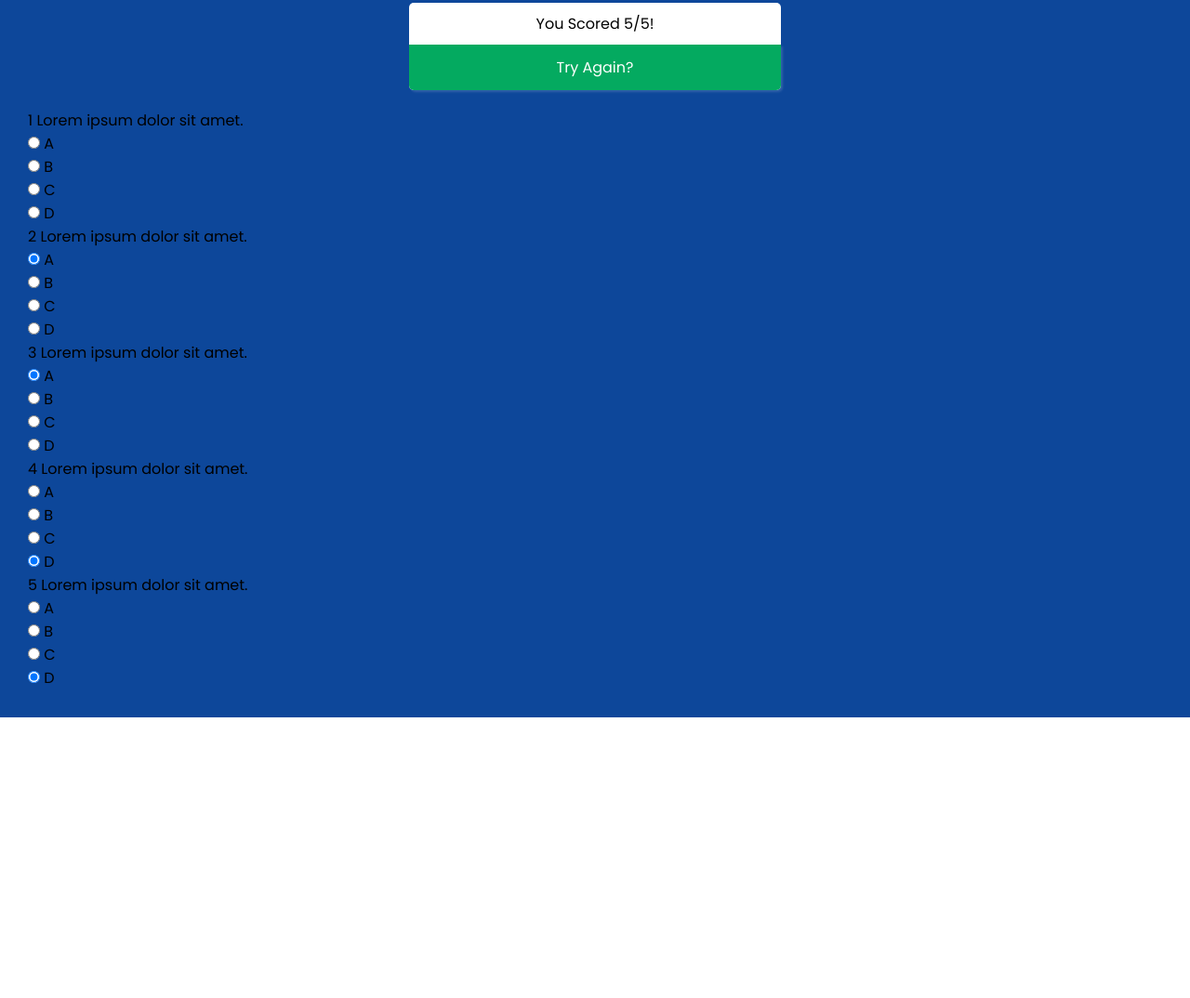
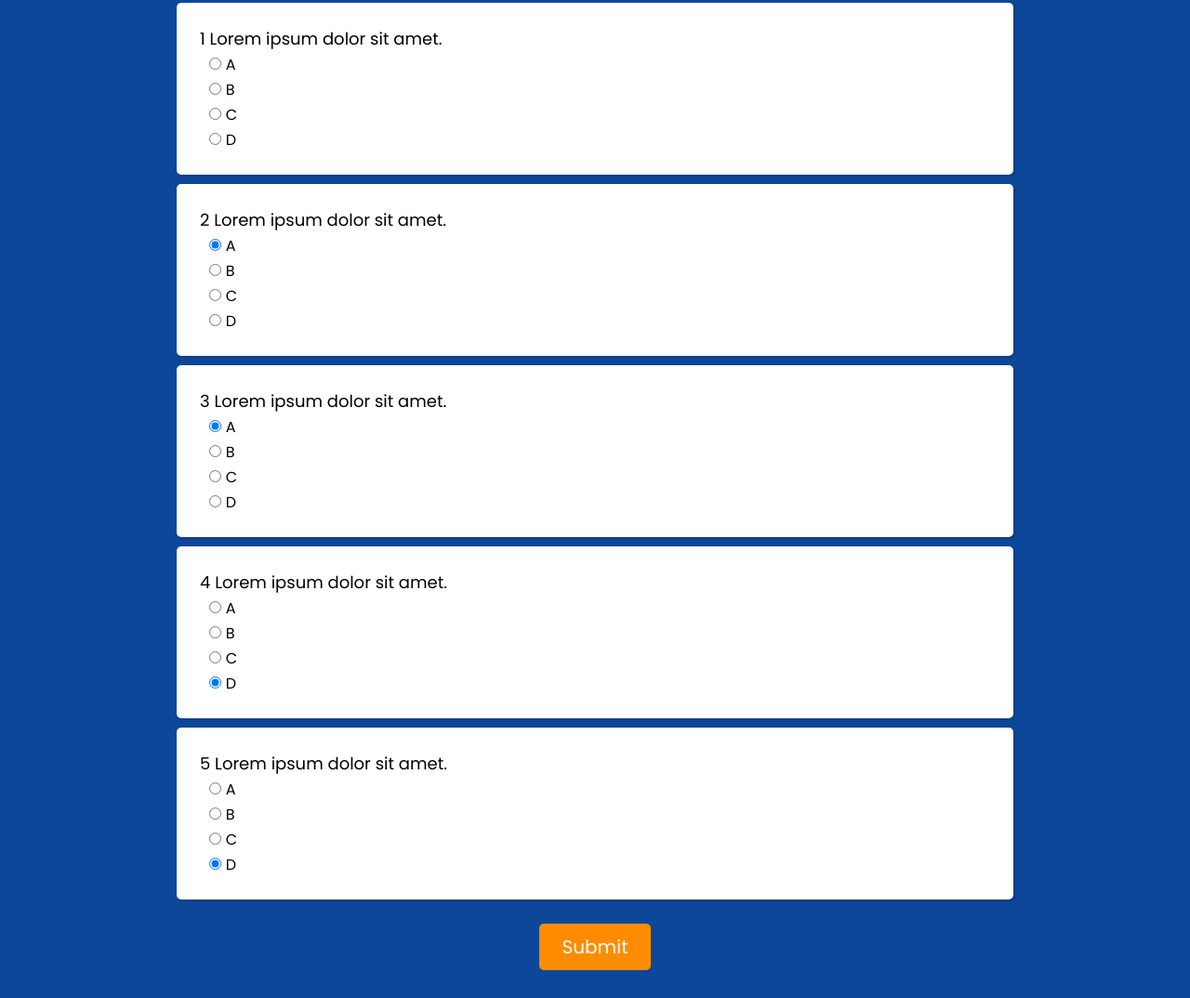
Before and after one commit to ranjit1024/quiz, a plain HTML site: page index.html in a window 1280 px wide. Shown: the part 152-1226 px from the top of the page at 93% size. Before the commit the page ends 924 px from the top, so only its background shows below. Drawn offline with nearby package versions, Linux system fonts and the light colour scheme.

Commit message:
adding all the css

```diff
--- a/index.html
+++ b/index.html
@@ -20,7 +20,7 @@
                 </p>
             </div>
 
-            <form class="quiz-form">
+            <form class="quiz-form ">
                 <div class="qustion">
                     <p>1 Lorem ipsum dolor sit amet.</p>
                     <div class="option">
@@ -45,7 +45,7 @@
                 </div>
 
 
-                <div class="qustion">
+                <div class="qustion ">
                     <p>2 Lorem ipsum dolor sit amet.</p>
                     <div class="option">
                         <input type="radio" name="q2" value="A" checked>
@@ -140,7 +140,9 @@
                         <label for="">D</label>
                     </div>
                 </div>
-
+                <div id="submit">
+                    <input type="submit" value="Submit">
+                </div>
             </form>
         </section>
     </main>
--- a/style.css
+++ b/style.css
@@ -43,6 +43,9 @@
     background-color: #ffffff;
     box-shadow: rgba(0,0,0,0,24) 0px 3px 8px;
 }
+.hide{
+    display: none;
+}
 
 .result p:first-child{
     padding: 10px 20px;
@@ -60,3 +63,48 @@
         cursor: pointer;
     }
 }
+
+.qustion{
+    border-radius: 5px;
+    background-color: #ffffff;
+    margin: 10px auto 10px auto;
+    padding: 25px;
+    min-width: 300px;
+    max-width: 900px;
+    box-shadow: rgba(0, 0, 0, 0.15) 1.95px 1.95px 2.6px;
+}
+
+.qustion > *{
+    font-size: 18px;
+}
+
+.option{
+    margin-left: 10px;
+}
+
+.correct{
+    background-color: #c8ffdf;
+}
+
+.wrong{
+    background-color: #ffd1d1;
+}
+
+#submit{
+   text-align: center;
+
+}
+#submit input{
+    padding: 10px 25px;
+    font-size: 20px;
+    border-radius: 5px;
+    border:none;
+    background-color: darkorange;
+    color:white;
+    margin-top: 16px;
+    &:hover{
+        background-color: orange;
+        cursor: pointer;
+        transition: all 0.5s ease-in-out;
+    }
+}
```
